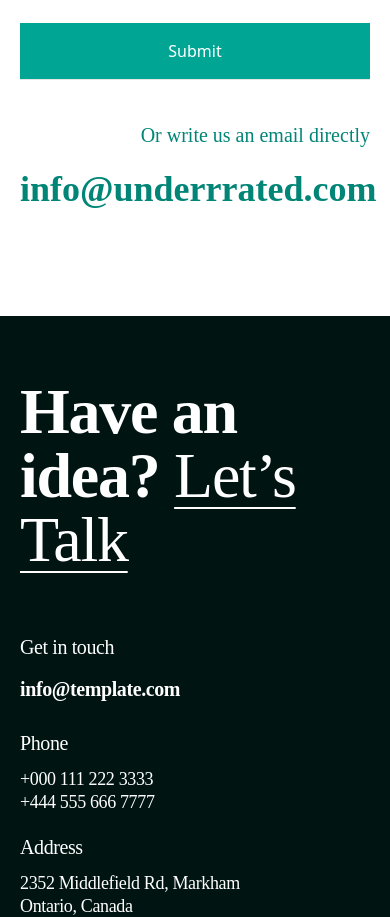
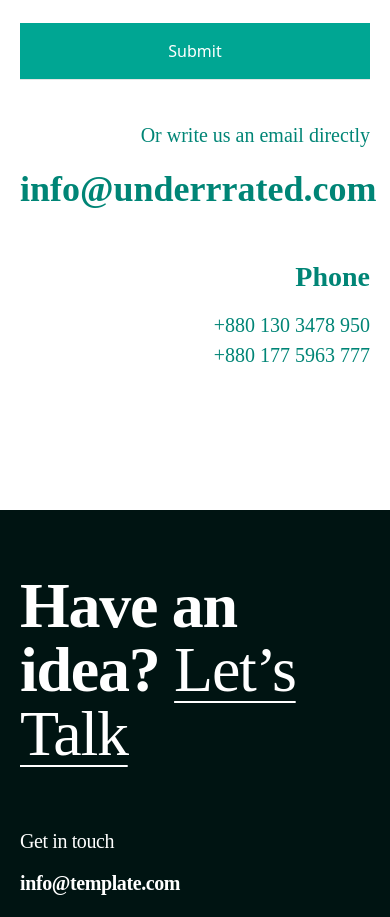
Before and after one commit to Sorel-Haller/duo, a Vue app: page /contactUs in a window 390 px wide. Shown: the part 1100-2017 px from the top of the page. Built offline with nearby package versions, Linux system fonts and the light colour scheme.

Commit message:
Added phone text to contact info and styled it

```diff
--- a/src/components/contactUs.vue
+++ b/src/components/contactUs.vue
@@ -33,13 +33,18 @@
                     </div>
                  </div>
                 <!-- Contact info -->
-                 <div class="flex flex-col gap-[40px] w-full">
-                    <div class="flex flex-col gap-3 text-right">
+                 <div class="flex flex-col gap-[40px] w-full text-right">
+                    <div class="flex flex-col gap-3">
                         <p class="font-[supreme] font-normal text-[#008576] text-[20px]">Or write us an email directly</p>
                         <h2 class="font-[outfit] font-semibold text-[#008576] text-[36px]">info@underrrated.com</h2>
                     </div>
                     <div class="flex flex-col gap-10">
-
+                        <div class="flex flex-col gap-3">
+                            <h3 class="font-[outfit] font-semibold text-[#008576] text-[28px]">Phone</h3>
+                            <p class="font-[supreme] font-normal text-[#008576] text-[20px]">+880 130 3478 950 <br>+880 177 5963 777</p>
+                        </div>
+                        <div class="flex flex-col gap-3"></div>
+                        <div class="flex flex-col gap-6"></div>
                     </div>
                  </div>
             </div>
```
